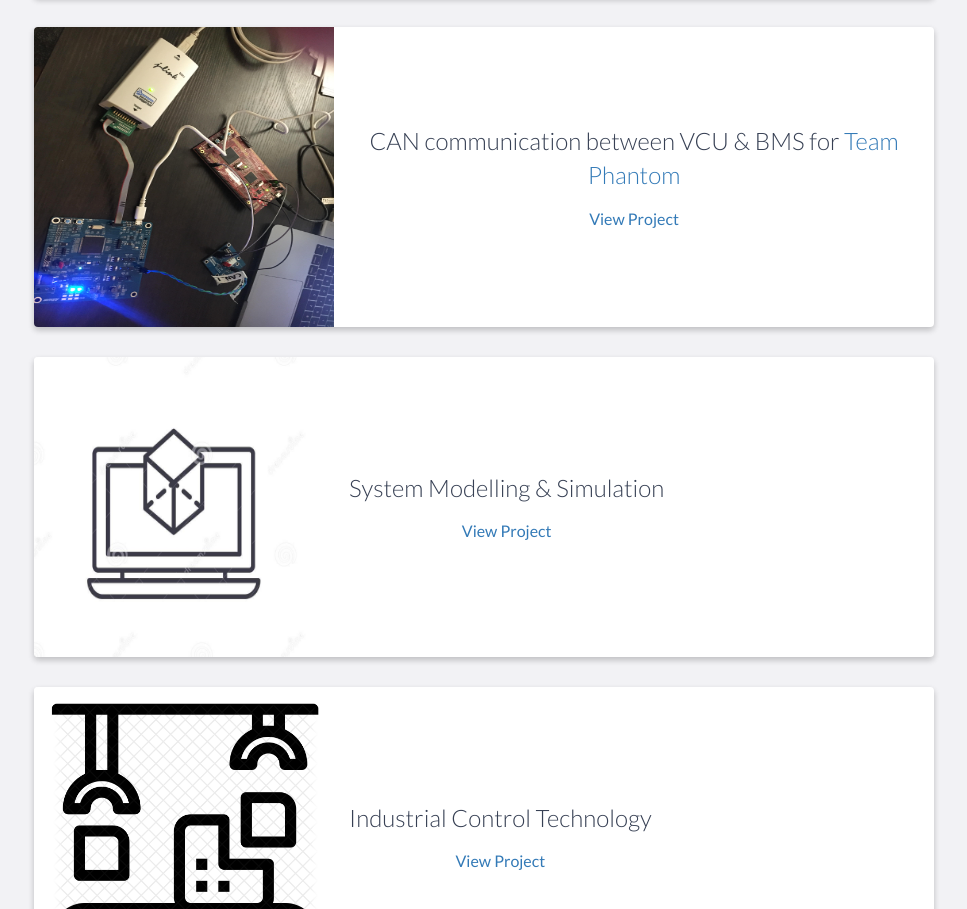
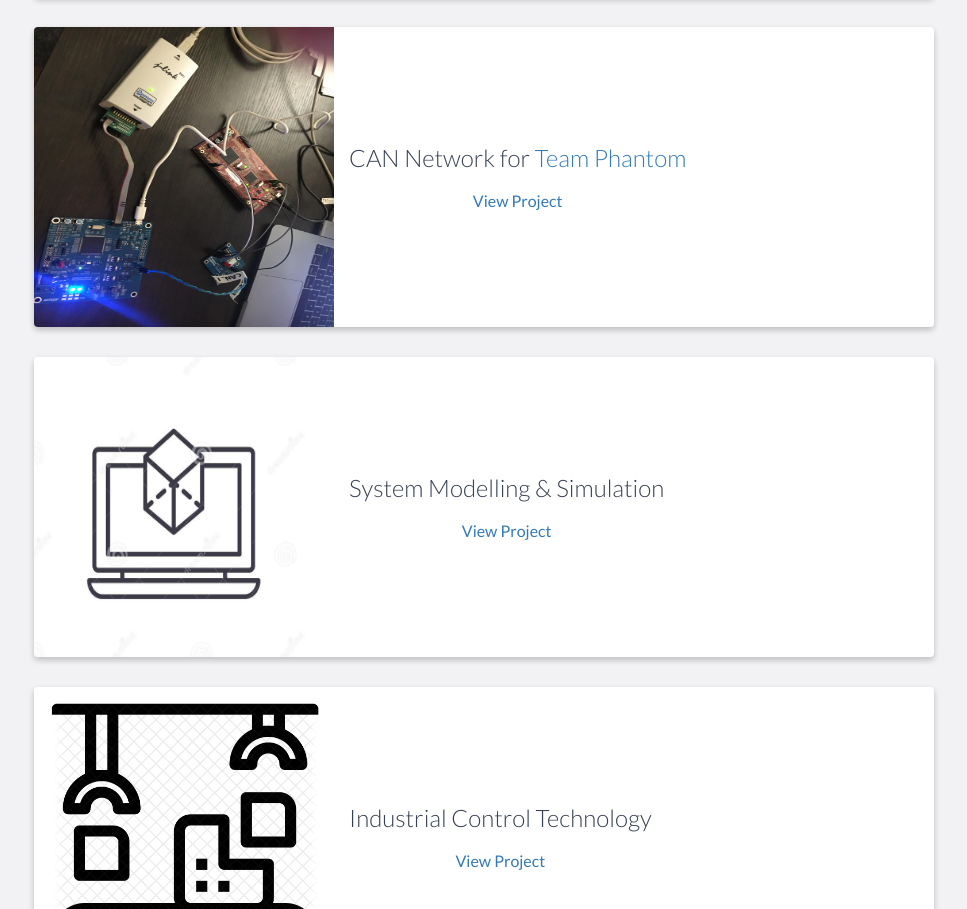
Before and after one commit to Junaidk11/junaidk11.github.io, a plain HTML site: page index.html in a window 1280 px wide. Shown: the part 1948-2857 px from the top of the page, without its empty margins (156-1123 px from the left). Drawn offline with nearby package versions, Linux system fonts and the light colour scheme.

Commit message:
Updated index.html

```diff
--- a/index.html
+++ b/index.html
@@ -124,7 +124,7 @@
                  </div>
                  <!-- End .project-image -->
                  <div class="project-info">
-                     <h3> CAN communication between VCU &amp; BMS for <a href="https://teamphantom.ca/">Team Phantom</a> </h3>
+                     <h3> CAN Network for <a href="https://teamphantom.ca/">Team Phantom</a> </h3>
                      <p>
                      </p>
                      <a href="projects/cancommunication.html">View Project</a>
```
